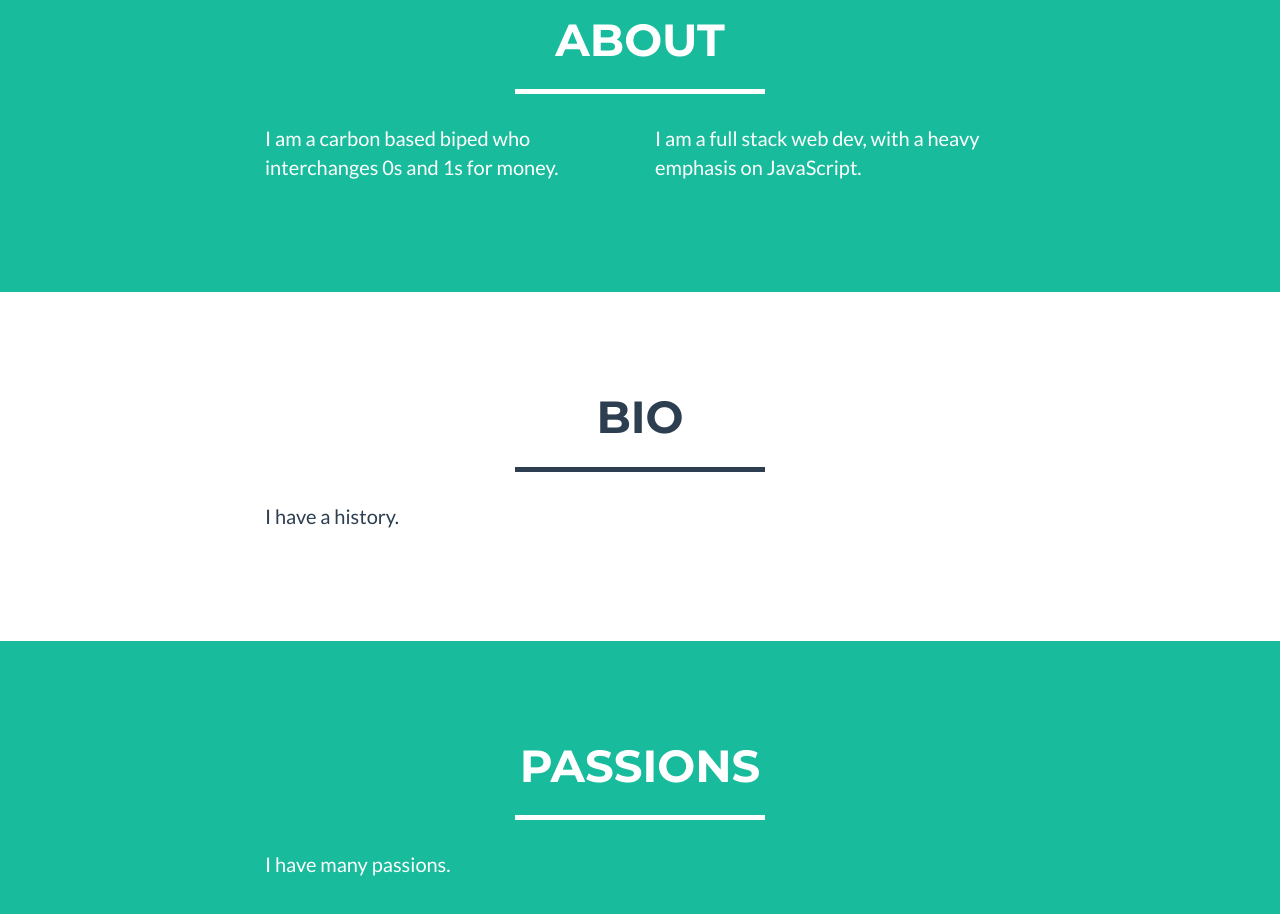
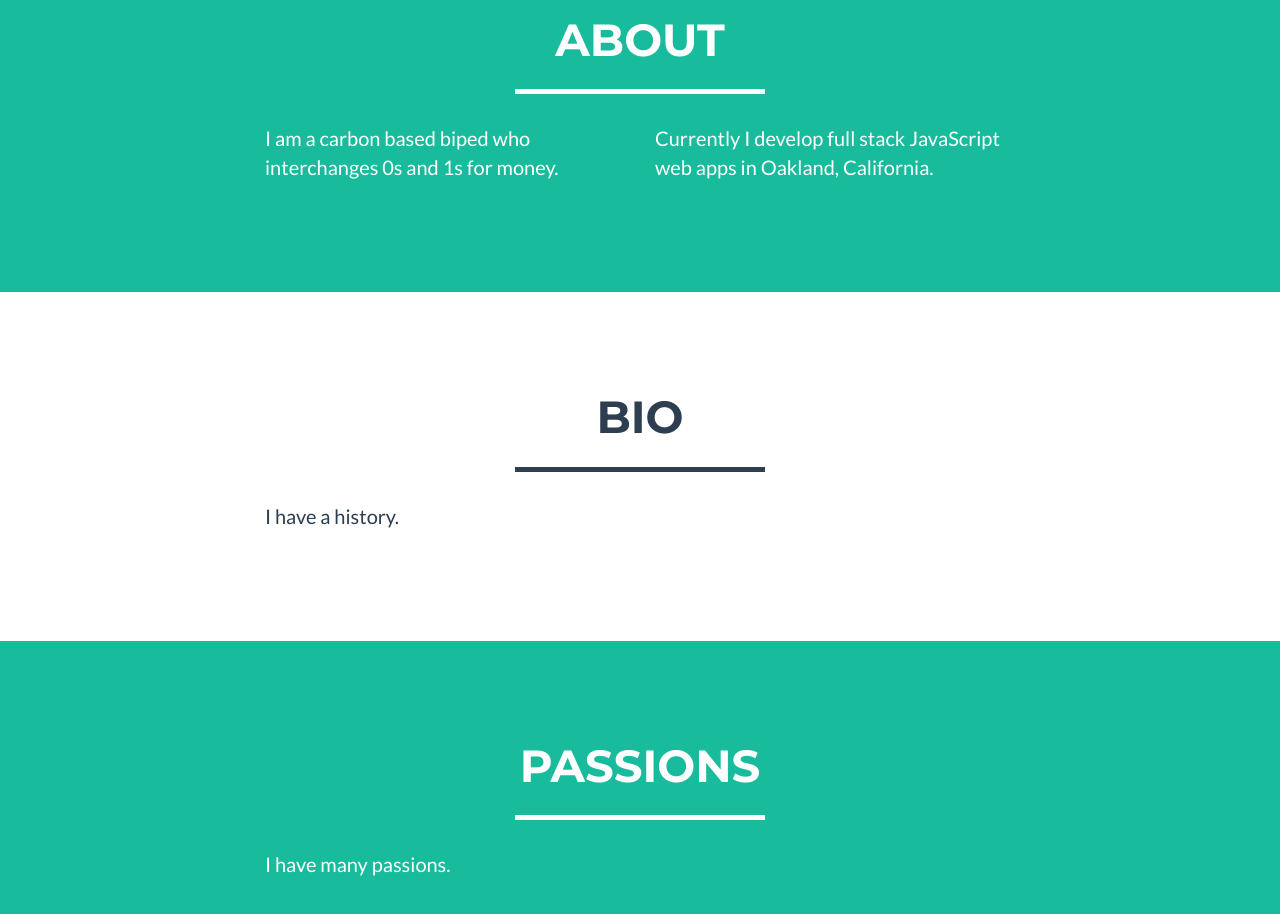
Before and after one commit to techieyann/techieyann.github.io, a plain HTML site: page index.html in a window 1280 px wide. Shown: the part 1440-2354 px from the top of the page. Drawn offline with nearby package versions, Linux system fonts and the light colour scheme.

Commit message:
about update

```diff
--- a/index.html
+++ b/index.html
@@ -149,7 +149,7 @@
                     <p>I am a carbon based biped who interchanges 0s and 1s for money.</p>
                 </div>
                 <div class="col-lg-4">
-                    <p>I am a full stack web dev, with a heavy emphasis on JavaScript.</p>
+                    <p>Currently I develop full stack JavaScript web apps in Oakland, California.</p>
                 </div>
             </div>
         </div>
```
